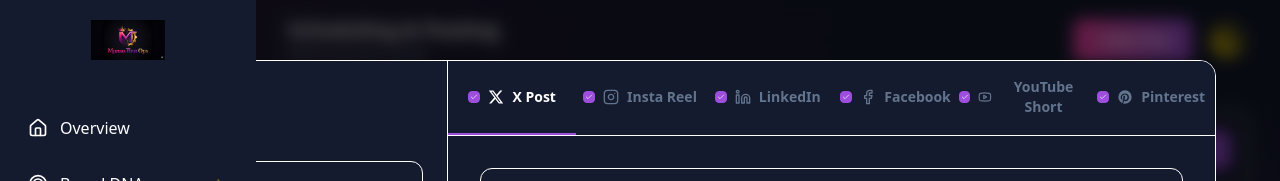
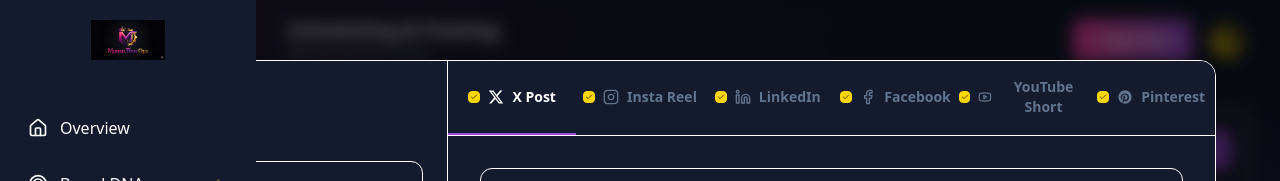
Before and after one commit to SupaEagle/MTO, a React (Vite) app in the folder web/: page /client/logistics in a window 1280 px wide. Both pictures are taken after a click on the button "Create Post". Shown: the top 181 px of the page. Built offline with nearby package versions, Linux system fonts and the light colour scheme.

Commit message:
Update checkbox style to purple border and gold fill

```diff
--- a/web/src/pages/client/LogisticsHub.tsx
+++ b/web/src/pages/client/LogisticsHub.tsx
@@ -474,10 +474,10 @@ const OmniComposer = ({ onClose, initialAsset }: { onClose: () => void, initialA
                                 >
                                     <div
                                         onClick={(e) => togglePlatform(tab.id, e)}
-                                        className={`w-3 h-3 rounded border flex items-center justify-center transition-colors ${isSelected ? 'bg-brand-purple border-brand-purple' : 'bg-transparent border-slate-500 hover:border-white'}`}
+                                        className={`w-3 h-3 rounded border flex items-center justify-center transition-colors ${isSelected ? 'bg-brand-gold border-brand-gold' : 'bg-transparent border-brand-purple hover:border-brand-gold'}`}
                                         title={`Toggle ${tab.label}`}
                                     >
-                                        {isSelected && <Check className="w-2 h-2 text-white" />}
+                                        {isSelected && <Check className="w-2 h-2 text-black" />}
                                     </div>
                                     <tab.icon className={`w-4 h-4 ${activeTab === tab.id ? tab.color : ''}`} />
                                     <span className="hidden lg:inline">{tab.label}</span>
```
